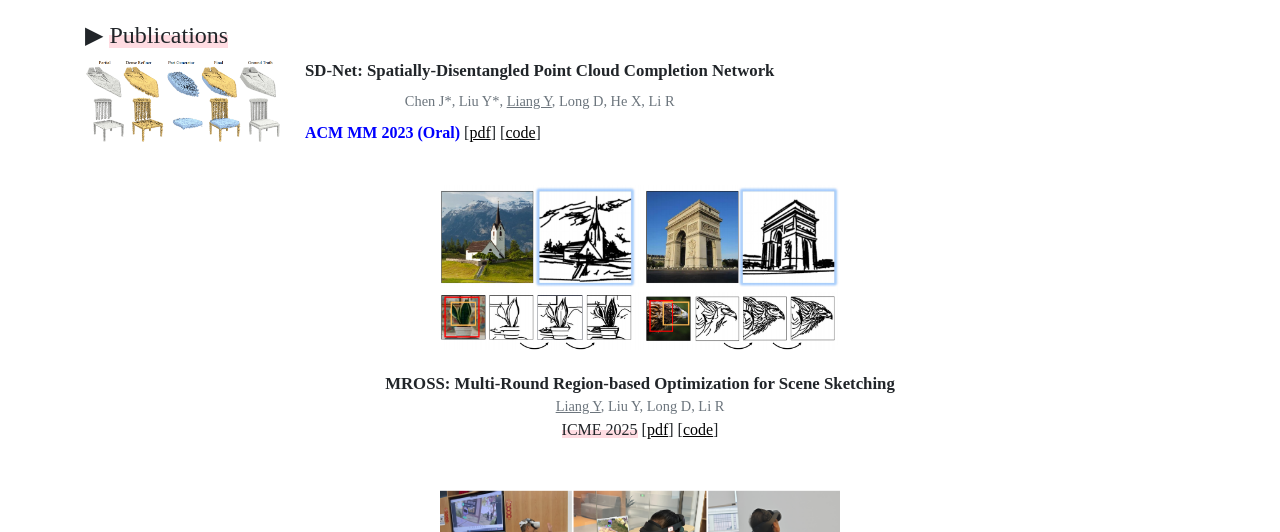
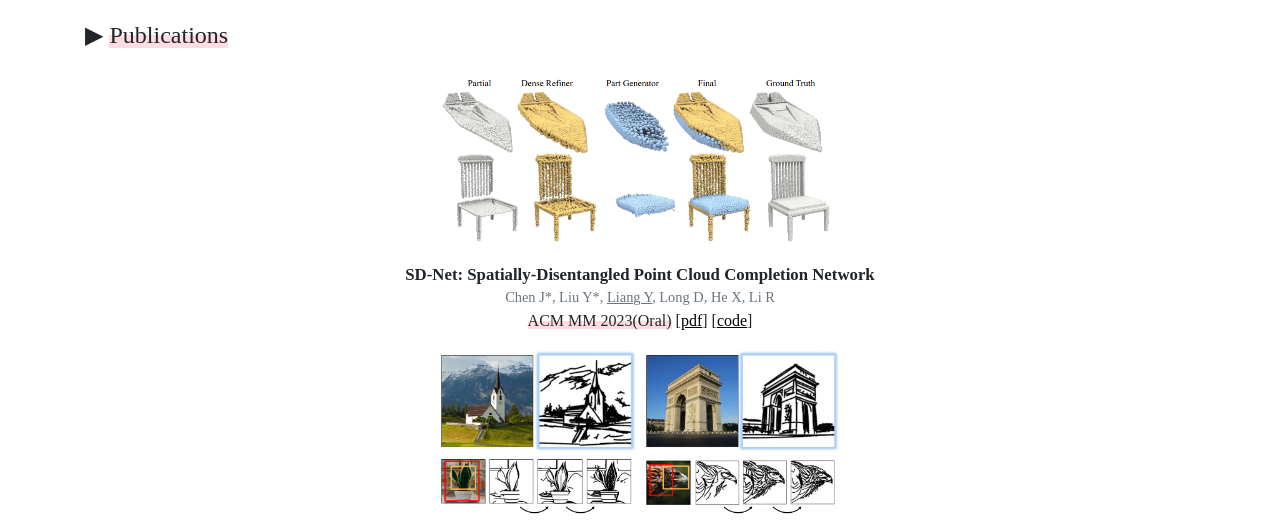
Before and after one commit to Yiki77/yiqi-liang, a website: page portfolio.html in a window 1280 px wide. Shown: the part 200-732 px from the top of the page. Drawn offline with nearby package versions, Linux system fonts and the light colour scheme.

Commit message:
Update portfolio.html

```diff
--- a/portfolio.html
+++ b/portfolio.html
@@ -62,27 +62,23 @@
           <div class="row mb-6 flex-column">
 
               <div class="col">
-                  <div class="d-flex align-items-start mb-4" style="gap: 20px;">
-                    <!-- 左侧图片 -->
-                    <div style="flex-shrink: 0;">
-                    <img class="img-fluid" src="img/portfolio/sdnet.png" alt="" style="width: 200px; height: auto; border-radius: 10px;">
-                    </div>
-
-                    <!-- 右侧文字信息 -->
-                    <div>
-                    <div class="portfolio-label mb-2">
-                      <strong>SD-Net: Spatially-Disentangled Point Cloud Completion Network</strong>
-                    </div>
-                    <div class="portfolio-skill mb-2">
+                  <div class="portfolio-item mx-auto" data-toggle="modal">
+                      <div class="portfolio-item-caption d-flex align-items-center justify-content-center h-100 w-100">
+                          <div class="portfolio-item-caption-content text-center">
+                              <p>Computer Vision - Point cloud completion</p>
+                          </div>
+                      </div>
+                      <img class="img-fluid" src="img/portfolio/sdnet.png" alt="">
+                  </div>
+                  <div class="portfolio-label">SD-Net: Spatially-Disentangled Point Cloud Completion Network</div>
+                  <div class="text-center portfolio-skill">
                       Chen J*, Liu Y*, <u>Liang Y</u>, Long D, He X, Li R
-                    </div>
-                    <div>
-                      <span style="color: blue; font-weight: bold;">ACM MM 2023 (Oral)</span>
+                  </div>
+                  <div class="text-center">
+                      <highlight>ACM MM 2023(Oral)</highlight>
                       [<a href="documents/SD-Net.pdf" target="_blank" class="font-underline">pdf</a>]
                       [<a href="https://github.com/ChenJunX1an/SDNet" target="_blank" class="font-underline">code</a>]
-                    </div>
-                    </div>
-                    </div>
+                  </div>
               </div>
 
               <div class="col">
@@ -150,9 +146,9 @@
 
 
       <h4 class="mt-6">▶ <highlight>Projects</highlight></h4>
-      <div class="row mb-6">
+      <div class="row mb-6 flex-column">
 
-          <div class="col-md-6 col-lg-4">
+          <div class="col">
               <div class="portfolio-item mx-auto" data-toggle="modal" data-target="#medisumwechat">
                   <div class="portfolio-item-caption d-flex align-items-center justify-content-center h-100 w-100">
                       <div class="portfolio-item-caption-content text-center">
@@ -169,7 +165,7 @@ and the Explorations of MediSUM </div>
               </div>
           </div>
 
-          <div class="col-md-6 col-lg-4">
+          <div class="col">
               <div class="portfolio-item mx-auto" data-toggle="modal" data-target="#layertouch">
                   <div class="portfolio-item-caption d-flex align-items-center justify-content-center h-100 w-100">
                       <div class="portfolio-item-caption-content text-center">
@@ -187,7 +183,7 @@ and the Explorations of MediSUM </div>
           </div>
 
 
-          <div class="col-md-6 col-lg-4">
+          <div class="col">
               <div class="portfolio-item mx-auto" data-toggle="modal" data-target="#styledraw">
                   <div class="portfolio-item-caption d-flex align-items-center justify-content-center h-100 w-100">
                       <div class="portfolio-item-caption-content text-center">
@@ -203,7 +199,7 @@ and the Explorations of MediSUM </div>
               </div>
           </div>
 
-          <div class="col-md-6 col-lg-4">
+          <div class="col">
               <div class="portfolio-item mx-auto" data-toggle="modal" data-target="#vectordraw">
                   <div class="portfolio-item-caption d-flex align-items-center justify-content-center h-100 w-100">
                       <div class="portfolio-item-caption-content text-center">
```
